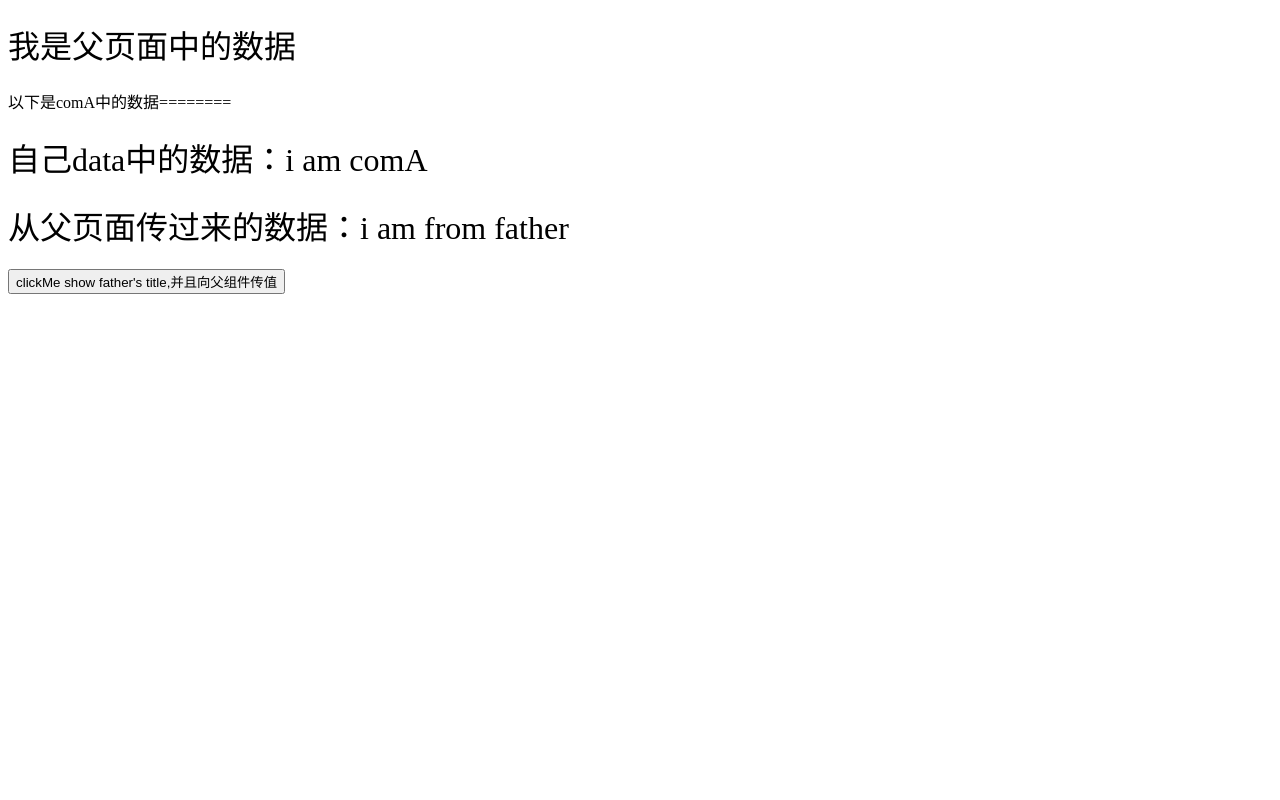
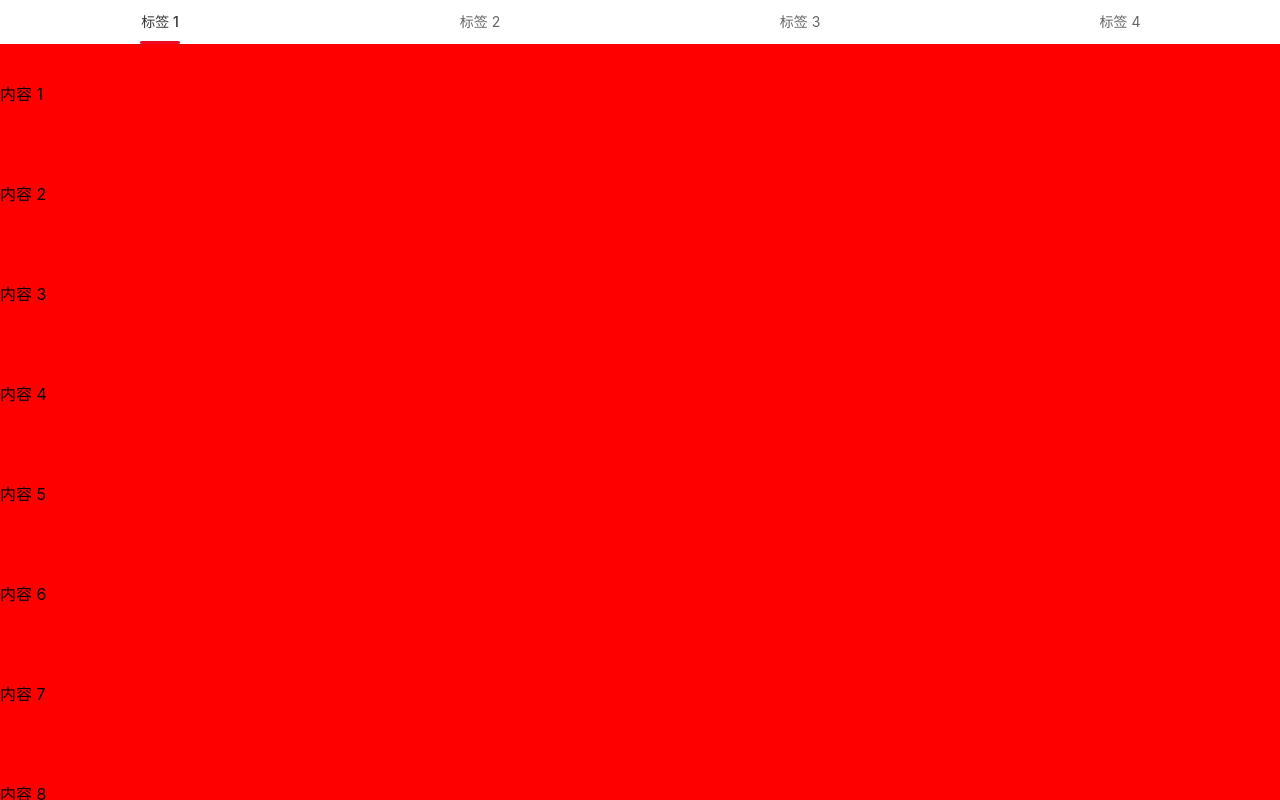
Before and after one commit to AndyQing/LearnVue, a Vue app: page /#/ in a window 1280 px wide. Built offline with nearby package versions, Linux system fonts and the light colour scheme; what view-design would draw is missing.

Commit message:
vant练习

```diff
--- a/package.json
+++ b/package.json
@@ -15,6 +15,7 @@
   },
   "dependencies": {
     "element-ui": "^2.13.2",
+    "vant": "^2.9.1",
     "view-design": "^4.3.1",
     "vue": "^2.5.2",
     "vue-router": "^3.0.1"
--- /dev/null
+++ b/src/components/VantDemo.vue
@@ -0,0 +1,53 @@
+<template>
+  <van-tabs v-model="active">
+    <van-tab title="标签 1">
+      <div class="content">
+        内容 1
+        <br />内容 2
+        <br />内容 3
+        <br />内容 4
+        <br />内容 5
+        <br />内容 6
+        <br />内容 7
+        <br />内容 8
+      </div>
+    </van-tab>
+    <van-tab title="标签 2">
+      <div class="content">内容 2</div>
+    </van-tab>
+    <van-tab title="标签 3">内容 3</van-tab>
+    <van-tab title="标签 4">内容 4</van-tab>
+  </van-tabs>
+</template>
+
+<script>
+export default {
+  data() {
+    return {
+      active: 0
+    };
+  },
+  methods: {}
+};
+</script>
+
+<style>
+.content {
+  /* height: 100%; */
+  background: red;
+  line-height: 100px;
+}
+
+html,
+body {
+  height: 100%;
+}
+
+.van-tabs {
+  height: 100%;
+}
+.van-tabs__content {
+  height: calc(100% - 44px);
+  overflow-y: auto;
+}
+</style>
```
Also changed, not shown: src/main.js (+5 -2 lines).
